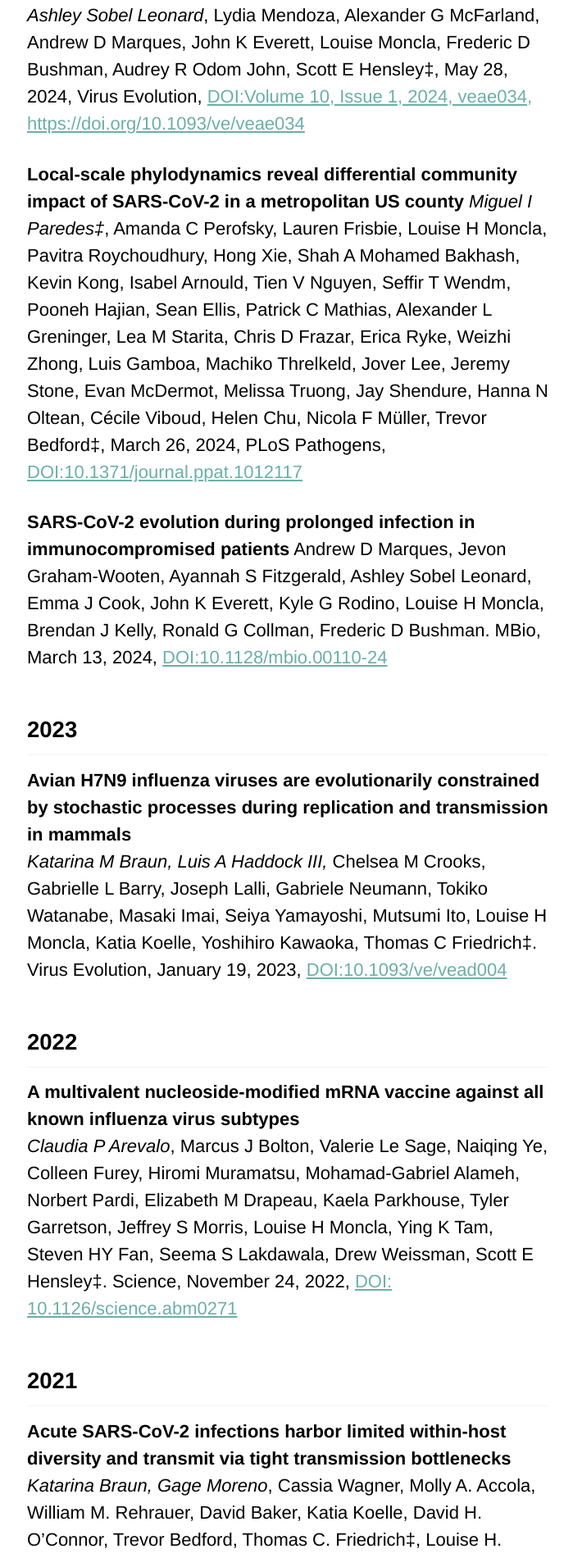
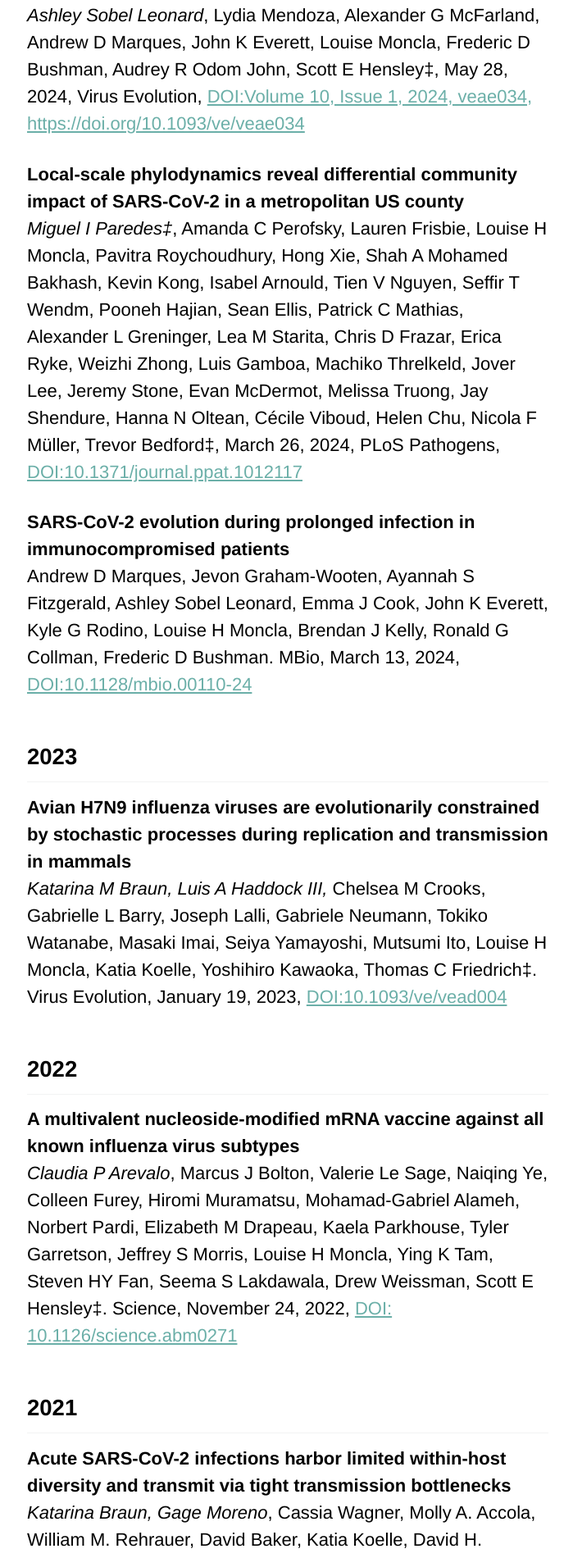
Before and after one commit to lmoncla/monclalab, a Jekyll site: the page built from _pages/publications.md, in a window 1280 px wide. Shown: the part 694-2594 px from the top of the page at 82% size, without its empty margins (289-988 px from the left). Built offline with Jekyll 4.4.1, drawn with Linux system fonts in a browser that asks for light colours; cached includes are drawn as plain includes; a script that is not in the unit is left out; comment, search, counter and statistics services are not loaded.

Commit message:
fix spacing issue

```diff
--- a/_pages/publications.md
+++ b/_pages/publications.md
@@ -8,13 +8,13 @@ title: ""
 __Deep mutational scanning of H5 hemagglutinin to inform influenza virus surveillance__<br>
 *Bernadeta Dadonaite*, Jenny J Ahn, Jordan T Ort, Jin Yu, Colleen Furey, Annie Dosey, William W Hannon, Amy Vincent Baker, Richard J Webby, Neil P King, Yan Liu, Scott E Hensley, Thomas P Peacock, Louise H Moncla, Jesse D Bloom‡. bioRxiv, May 24, 2024, [DOI:10.1101/2024.05.23.595634](https://doi.org/10.1101/2024.05.23.595634)
 
-__Within-host influenza viral diversity in the pediatric population as a function of age, vaccine, and health status__
+__Within-host influenza viral diversity in the pediatric population as a function of age, vaccine, and health status__<br>
 *Ashley Sobel Leonard*, Lydia Mendoza, Alexander G McFarland, Andrew D Marques, John K Everett, Louise Moncla, Frederic D Bushman, Audrey R Odom John, Scott E Hensley‡, May 28, 2024, Virus Evolution, [DOI:Volume 10, Issue 1, 2024, veae034, https://doi.org/10.1093/ve/veae034](https://academic.oup.com/ve/article/10/1/veae034/7658145)
 
-__Local-scale phylodynamics reveal differential community impact of SARS-CoV-2 in a metropolitan US county__
+__Local-scale phylodynamics reveal differential community impact of SARS-CoV-2 in a metropolitan US county__<br>
 *Miguel I Paredes‡*, Amanda C Perofsky, Lauren Frisbie, Louise H Moncla, Pavitra Roychoudhury, Hong Xie, Shah A Mohamed Bakhash, Kevin Kong, Isabel Arnould, Tien V Nguyen, Seffir T Wendm, Pooneh Hajian, Sean Ellis, Patrick C Mathias, Alexander L Greninger, Lea M Starita, Chris D Frazar, Erica Ryke, Weizhi Zhong, Luis Gamboa, Machiko Threlkeld, Jover Lee, Jeremy Stone, Evan McDermot, Melissa Truong, Jay Shendure, Hanna N Oltean, Cécile Viboud, Helen Chu, Nicola F Müller, Trevor Bedford‡, March 26, 2024, PLoS Pathogens, [DOI:10.1371/journal.ppat.1012117](https://journals.plos.org/plospathogens/article?id=10.1371/journal.ppat.1012117)
 
-__SARS-CoV-2 evolution during prolonged infection in immunocompromised patients__
+__SARS-CoV-2 evolution during prolonged infection in immunocompromised patients__<br>
 Andrew D Marques, Jevon Graham-Wooten, Ayannah S Fitzgerald, Ashley Sobel Leonard, Emma J Cook, John K Everett, Kyle G Rodino, Louise H Moncla, Brendan J Kelly, Ronald G Collman, Frederic D Bushman. MBio, March 13, 2024, [DOI:10.1128/mbio.00110-24](https://journals.asm.org/doi/full/10.1128/mbio.00110-24)
 
 ## 2023
```
